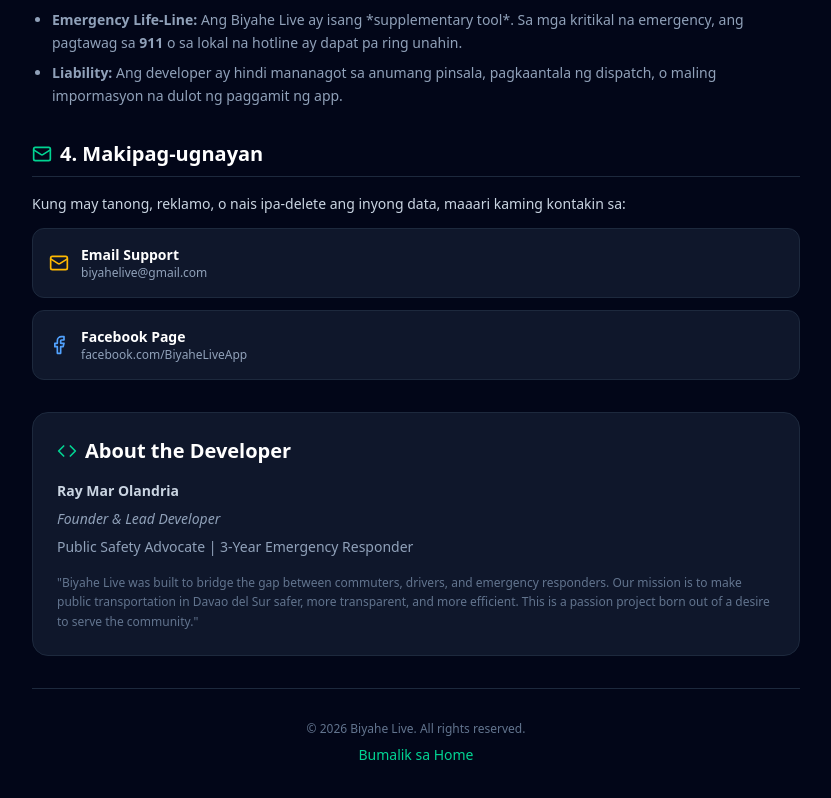
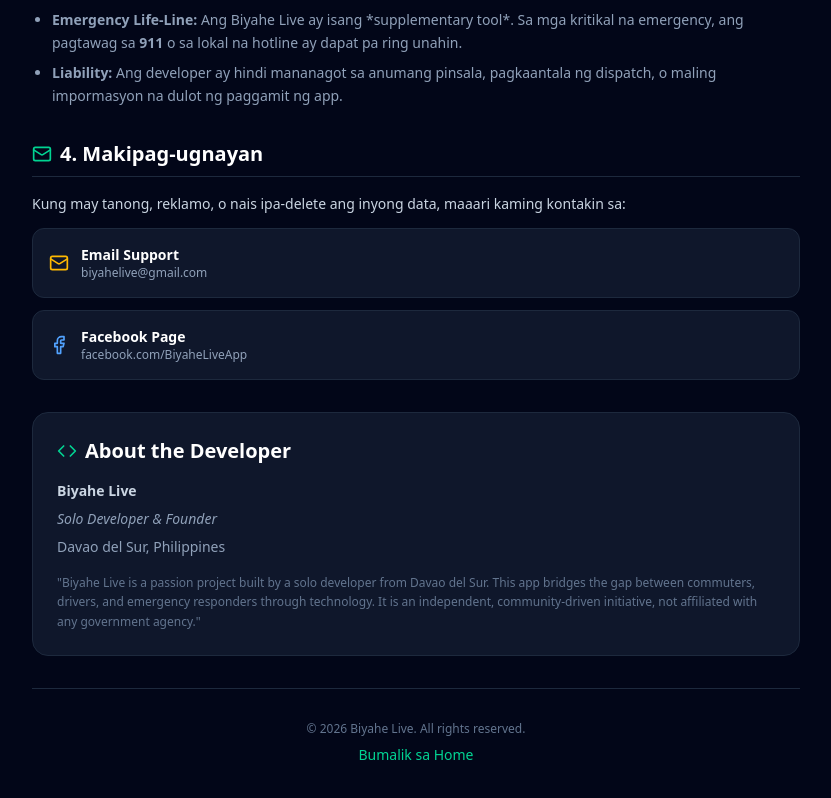
Before and after one commit to mingpogi17-cmyk/Byahe-Live, a Next.js app: page /privacy in a window 1280 px wide. Shown: the part 1002-1800 px from the top of the page, without its empty margins (224-1055 px from the left). Built offline with nearby package versions, Linux system fonts and the light colour scheme.

Commit message:
Revise developer details and project mission statement
Updated developer information and project description.

```diff
--- a/app/privacy/page.tsx
+++ b/app/privacy/page.tsx
@@ -104,12 +104,12 @@ export default function PrivacyPage() {
           <h2 className="text-xl font-bold text-white flex items-center gap-2">
             <Code className="w-5 h-5 text-emerald-400" /> About the Developer
           </h2>
-          <div className="text-sm space-y-2">
-            <p><strong>Ray Mar Olandria</strong></p>
-            <p className="text-slate-400 italic">Founder & Lead Developer</p>
-            <p className="text-slate-400">Public Safety Advocate | 3-Year Emergency Responder</p>
+                   <div className="text-sm space-y-2">
+            <p><strong>Biyahe Live</strong></p>
+            <p className="text-slate-400 italic">Solo Developer & Founder</p>
+            <p className="text-slate-400">Davao del Sur, Philippines</p>
             <p className="mt-4 text-xs text-slate-500 leading-relaxed">
-              "Biyahe Live was built to bridge the gap between commuters, drivers, and emergency responders. Our mission is to make public transportation in Davao del Sur safer, more transparent, and more efficient. This is a passion project born out of a desire to serve the community."
+              "Biyahe Live is a passion project built by a solo developer from Davao del Sur. This app bridges the gap between commuters, drivers, and emergency responders through technology. It is an independent, community-driven initiative, not affiliated with any government agency."
             </p>
           </div>
         </section>
```
